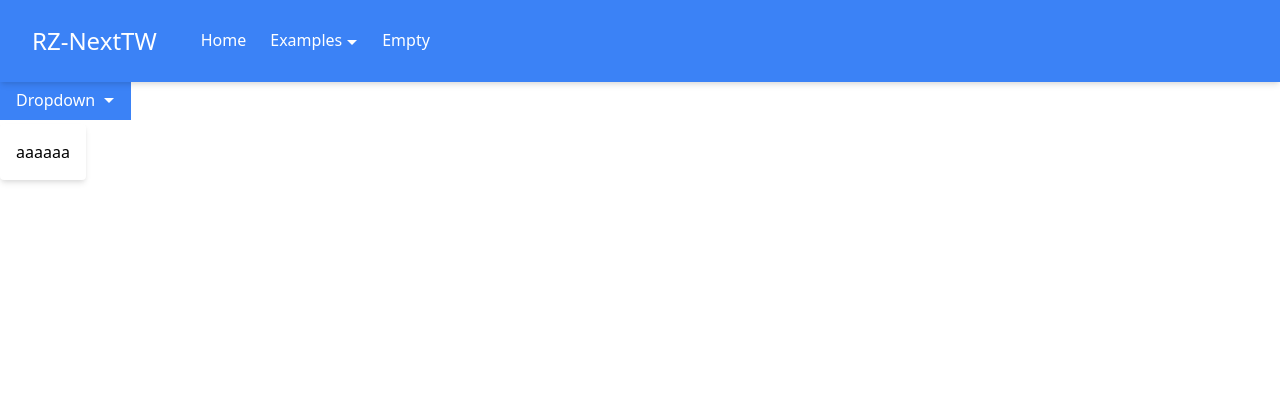
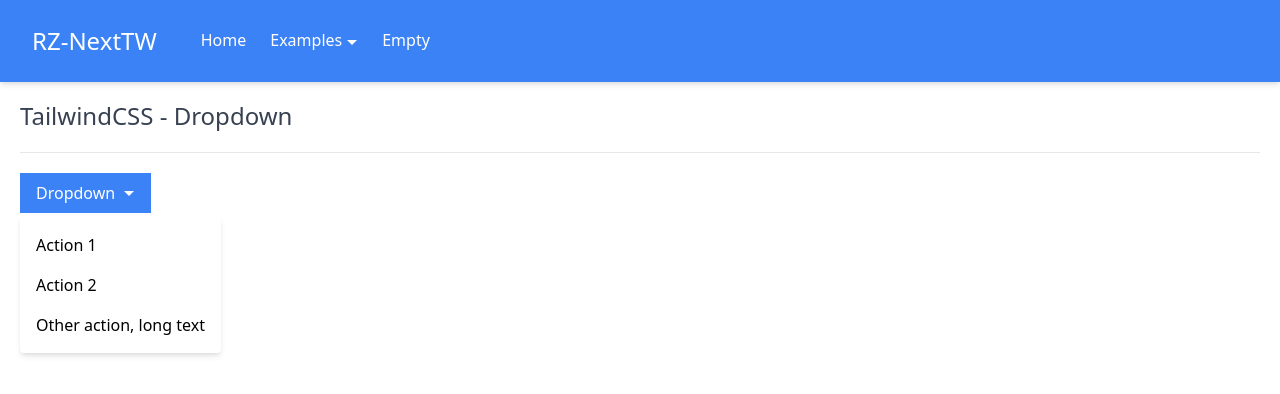
Before and after one commit to rzfury/rz-next-tailwind, a Next.js app: page /examples/dropdown in a window 1280 px wide. Both pictures are taken after a click on the button "Dropdown". Shown: the top 394 px of the page. Built offline with nearby package versions, Linux system fonts and the light colour scheme.

Commit message:
update dropdown

```diff
--- a/src/components/common/dropdown.tsx
+++ b/src/components/common/dropdown.tsx
@@ -8,7 +8,7 @@ export default function Dropdown(props: any) {
 
   const renderDropdownItem = (item: any) => {
     return (
-      <a className="block px-4 py-2 hover:bg-gray-200" href={item.href}>{item.label}</a>
+      <a className="block whitespace-nowrap px-4 py-2 hover:bg-gray-200" href={item.href}>{item.label}</a>
     );
   }
 
--- a/src/pages/examples/dropdown.tsx
+++ b/src/pages/examples/dropdown.tsx
@@ -3,15 +3,33 @@ import Dropdown from "../../components/common/dropdown";
 import Layout from "../../layout/layout";
 
 export default class Index extends React.Component {
+  dropdownLinks: any = [
+    {
+      label: 'Action 1',
+      href: '#'
+    },
+    {
+      label: 'Action 2',
+      href: '#'
+    },
+    {
+      label: 'Other action, long text',
+      href: '#'
+    },
+  ];
 
   render() {
     return (
       <Layout>
-        <Dropdown
-          label="Dropdown"
-          triggerProps={{ role: 'primary' }}
-          links={[{ label: 'aaaaaa', href: '#' }]}
-        />
+        <div className="p-5">
+          <span className="text-gray-700 text-2xl">TailwindCSS - Dropdown</span>
+          <hr className="my-5" />
+          <Dropdown
+            label="Dropdown"
+            triggerProps={{ role: 'primary' }}
+            links={this.dropdownLinks}
+          />
+        </div>
       </Layout>
     )
   }
```
